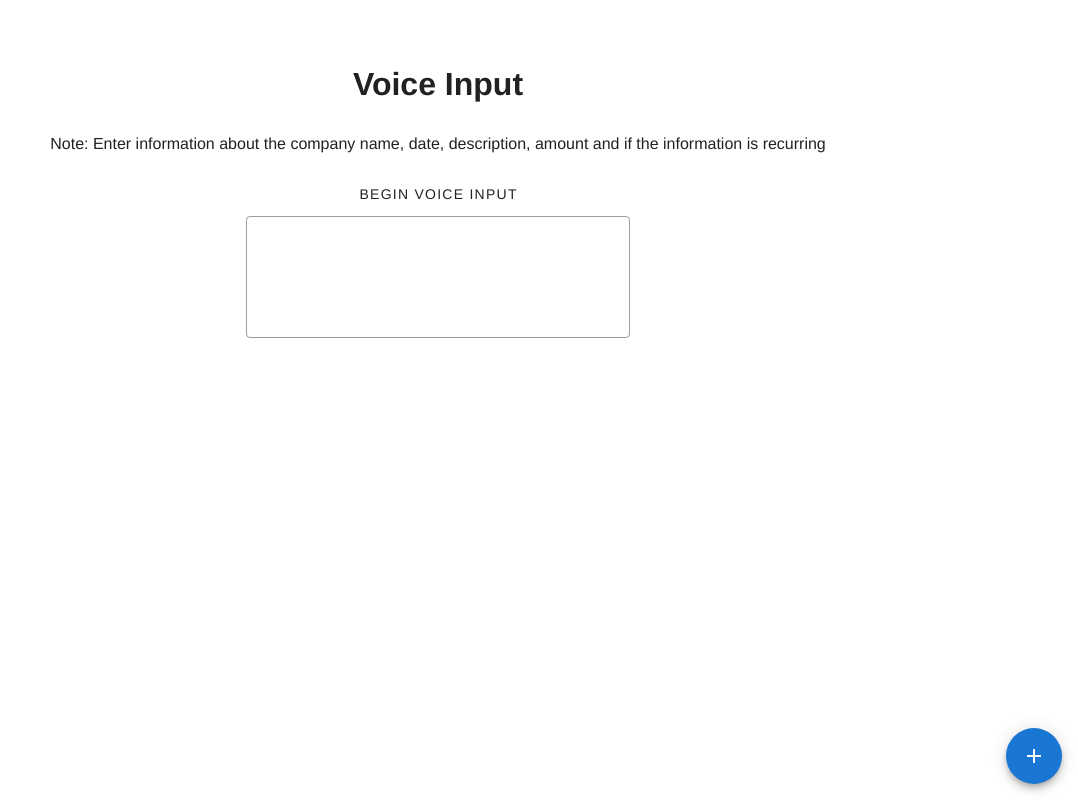
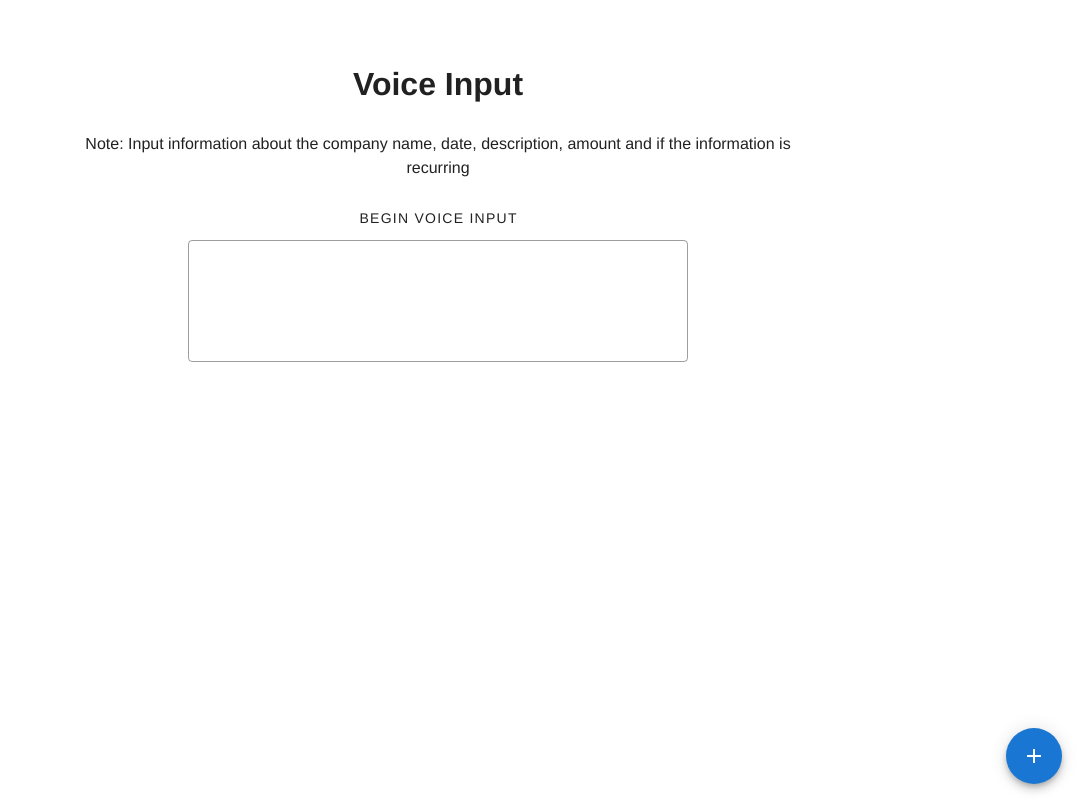
Before and after one commit to NickHatherly/Group6-Money-Mate, a Vue app: page /Voiceinput in a window 1280 px wide. Shown: the whole page, without its empty margins (202-1280 px from the left). Built offline with nearby package versions, Linux system fonts and the light colour scheme.

Commit message:
all layout and code complete for voice input

```diff
--- a/src/views/Voiceinput.vue
+++ b/src/views/Voiceinput.vue
@@ -2,7 +2,7 @@
 	<div class="vue-app">
 		<h1>Voice Input</h1><br>
 		<div class="voice">
-        <p id="topText">Note: Enter information about the company name, date, description, amount and if the information is recurring</p>
+			<p id="topText">Note: Input information about the company name, date, description, amount and if the information is recurring</p>
 			<v-btn text large v-on:click="inputSpeech" id="start">Begin voice input</v-btn>
 			<v-btn text large id="stop">Input in progress. Press to stop voice input.</v-btn>
 			<div id="textBox">
@@ -19,14 +19,14 @@
 				active-class="primary--text"
 				id="resultChips"
 			>
-          <v-chip color="red" text-color="white" @click="chipClick"> Information Unavailable </v-chip>
-          <v-chip v-for="tag in tags" :key="tag" @click="chipClick">
-            {{ tag }}
-          </v-chip>
+			<v-chip color="red" text-color="white" @click="chipClick">Information Unavailable</v-chip>
+			<v-chip v-for="tag in tags" :key="tag" @click="chipClick">{{ tag }}</v-chip>
 			</v-chip-group>
+			<v-btn text large v-on:click="inputSpeech" id="restart">Re-enter voice input</v-btn>
 			<v-btn text large v-on:click="goBack" id="backBtn">Go back a step</v-btn>
-        <v-btn text large v-on:click="inputSpeech" id="restart">Re-enter voice input</v-btn>
+			<div id="submitStyle">
 				<v-btn text large id="submit" router :to="{ name: 'Textinput', query: { transactions } }">Submit</v-btn>
+			</div>
 		</div>
 	</div>
 </template>
@@ -34,6 +34,7 @@
 <script>
 	export default {
 		name: 'voice',
+
 		data() {
 			return {
 				tags: [],
@@ -41,7 +42,13 @@
 				transactions: []
 			}
 		},
+
 		methods: {
+
+			/*
+			 * The following function begins and manages the SpeechRecognition interface
+			 * based on user input.
+			 */
 			inputSpeech () {
 				var outputTxt = document.getElementById('output');
 				var startBtn = document.getElementById('start');
@@ -53,18 +60,20 @@
 				var backBtn = document.getElementById('backBtn');
 				var context = this;
 
+				// mostly resetting CSS and variables to default
 				startBtn.style.display = "none";
 				restartBtn.style.display = "none";
 				stopBtn.style.display = "inline";
-        outputTxt.textContent = "";
-        textBox.style.display = "inline";
+				textBox.style.display = "block";
 				chipGroup.style.display = "none";
 				backBtn.style.display = "none";
-        descText.textContent = "Note: Enter information about the company name, date, description, amount and if the information is recurring";
+				outputTxt.textContent = "";
+				descText.textContent = "Note: Input information about the company name, date, description, amount and if the information is recurring";
 				this.count = 0;
 				this.transactions = [];
 				this.tags = [];
 
+				// setting SpeechRecognition settings
 				var recognition = new window.webkitSpeechRecognition
 				recognition.continuous = true;
 				recognition.lang = 'en-US';
@@ -75,16 +84,21 @@
 					outputTxt.textContent = event.results[0][0].transcript;
 				};
 
+
+				/*
+				 * Triggers when recognition.stop() is ran
+				 */
 				recognition.onspeechend = function() {
 					startBtn.style.display = "none";
 					stopBtn.style.display = "none";
 					textBox.style.display = "none";
 					restartBtn.style.display = "inline";
+
+					// splits voice input and puts into array
 					var stringifyText = outputTxt.textContent.split(" ");
 					stringifyText.forEach(function(value) {
-            console.log(value);
 						context.tags.push(value);
-          })
+					});
 					chipGroup.style.display = "inline";
 					descText.textContent = "Please select the Total Amount from the chips below. If there is no applicable information, select the red chip."
 				}
@@ -100,18 +114,26 @@
 				}
 			},
 
+
+			/*
+			 * The following function runs when a chip is clicked and manages functionality
+			 * such as writing to the array which is passed to the next screen
+			 */
 			chipClick (event) {
 				var descText = document.getElementById('topText');
 				var backBtn = document.getElementById('backBtn');
 				var restartBtn = document.getElementById('restart');
-        var submitBtn = document.getElementById('submit');
+				var submitBtn = document.getElementById('submitStyle');
 				var chipGroup = document.getElementById('resultChips');
+				var chipSingle = event.target;
+				var chipContent = chipSingle.textContent;
 
-        var chipSingle = event.target;
-        var chipContent = chipSingle.textContent.substring(1, chipSingle.textContent.length - 1); //Remove space that is always at the start and the end
+				// empty variable is passed if the user selects "Information Unavailable" chip
 				if (chipContent.localeCompare("Information Unavailable") == 0) {
 					chipContent = "";
 				}
+
+				// tracks stages of selection (eg select date, desc, company name etc)
 				switch(this.count) {
 					case 0:
 						descText.textContent = "Please select the Date from the chips below. If there is no applicable information, select the red chip.";
@@ -125,27 +147,39 @@
 						break;
 					case 3:
 						descText.textContent = "Are you sure you want to submit?";
+						backBtn.textContent = "Go back";
 						restartBtn.style.display = "none";
+						chipGroup.style.display = "none";
 						submitBtn.style.display = "inline";
-            chipGroup.style.display = "none";
-            backBtn.textContent = "Go back";
 						break;
 					}
+
+				// validation for amount, removes the $
+				if (("$".localeCompare(chipContent.charAt(0)) == 0) && (this.count == 0)) {
+					chipContent = chipContent.substring(1);
+				}
+
+				this.transactions.push(chipContent);
 				this.count++;
-        this.transactions.push(chipContent);
-        console.log(this.transactions);
 			},
 
+
+			/*
+			 * The following function runs when the back button is clicked and manages functionality
+			 * such as removing elementss from the array which is later passed to the next screen
+			 */
 			goBack () {
 				var descText = document.getElementById('topText');
 				var backBtn = document.getElementById('backBtn');
 				var restartBtn = document.getElementById('restart');
-        var submitBtn = document.getElementById('submit');
+				var submitBtn = document.getElementById('submitStyle');
 				var chipGroup = document.getElementById('resultChips');
 
+				// remove last element from array
 				this.transactions.splice(this.transactions.length - 1, 1);
-        console.log(this.transactions);
 				this.count--;
+
+				// tracks stages of selection (eg select date, desc, company name etc)
 				switch(this.count) {
 					case 0:
 						descText.textContent = "Please select the Total Amount from the chips below. If there is no applicable information, select the red chip.";
@@ -159,10 +193,10 @@
 						break;
 					case 3:
 						descText.textContent = "Please select the Company Name from the chips below. If there is no applicable information, select the red chip.";
+						backBtn.textContent = "Go back a step";
 						chipGroup.style.display = "inline";
 						submitBtn.style.display = "none";
 						restartBtn.style.display = "inline";
-            backBtn.textContent = "Go back a step";
 						break;
 					}
 			}
@@ -174,13 +208,13 @@
 	.vue-app {
 		font-family: Avenir, Helvetica, Arial, sans-serif;
 		text-align: center;
-    margin-top: 60px;
+		margin: 60px 20%;
 	}
-  #stop, #legend, #submit, #restart, #backBtn, #submit, #resultChips {
+	#stop, #legend, #submitStyle, #restart, #backBtn, #resultChips {
 		display: none;
 	}
 	#textBox {
 		margin: auto;
-    width: 30%;
+		width: 500px;
 	}
 </style>
```
Lines whose indentation alone changed are shown as unchanged.
